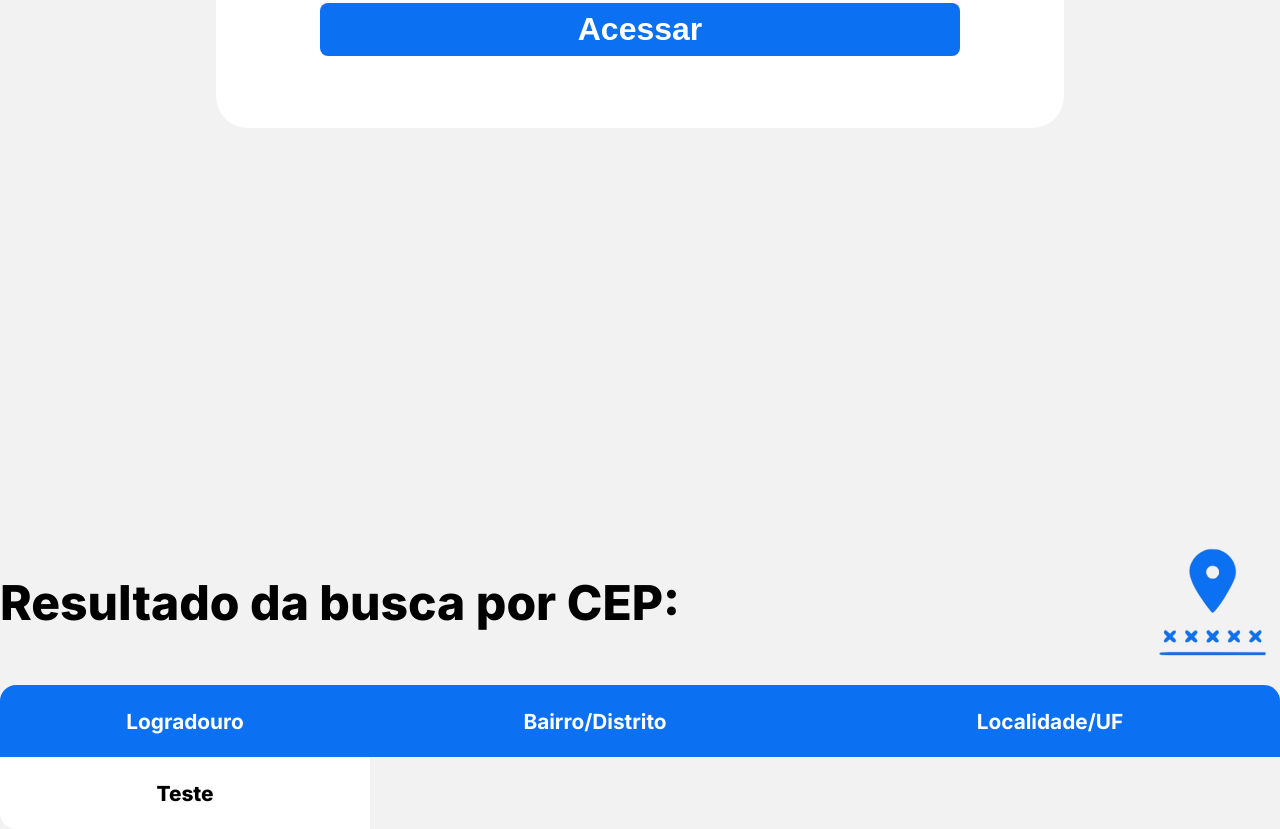
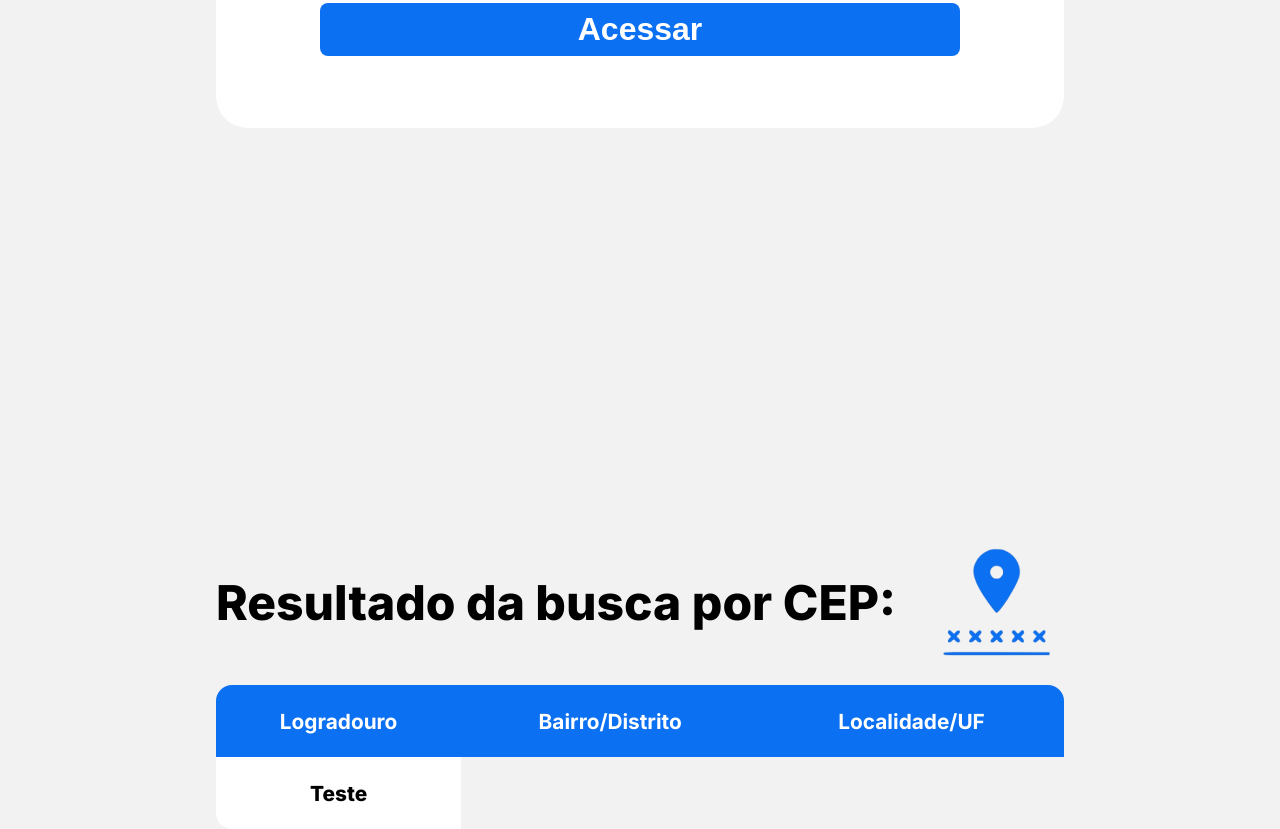
Before and after one commit to Rafael-de-Sa/RID144505_Desafio01, a plain HTML site: page index.html in a window 1280 px wide. Shown: the part 1259-2088 px from the top of the page. Drawn offline with Linux system fonts and the light colour scheme.

Commit message:
♻️ refactor:  changing class to reuse style

```diff
--- a/index.html
+++ b/index.html
@@ -79,8 +79,8 @@
         </div>
       </section>
 
-      <section class="zipcode-table-container" id="zipcode-table">
-        <div class="table-box">
+      <section class="container" id="zipcode-table">
+        <div class="internal-container">
           <div class="table-title">
             <h2>Resultado da busca por CEP:</h2>
             <img src="./assets/location.png" alt="" />
```
